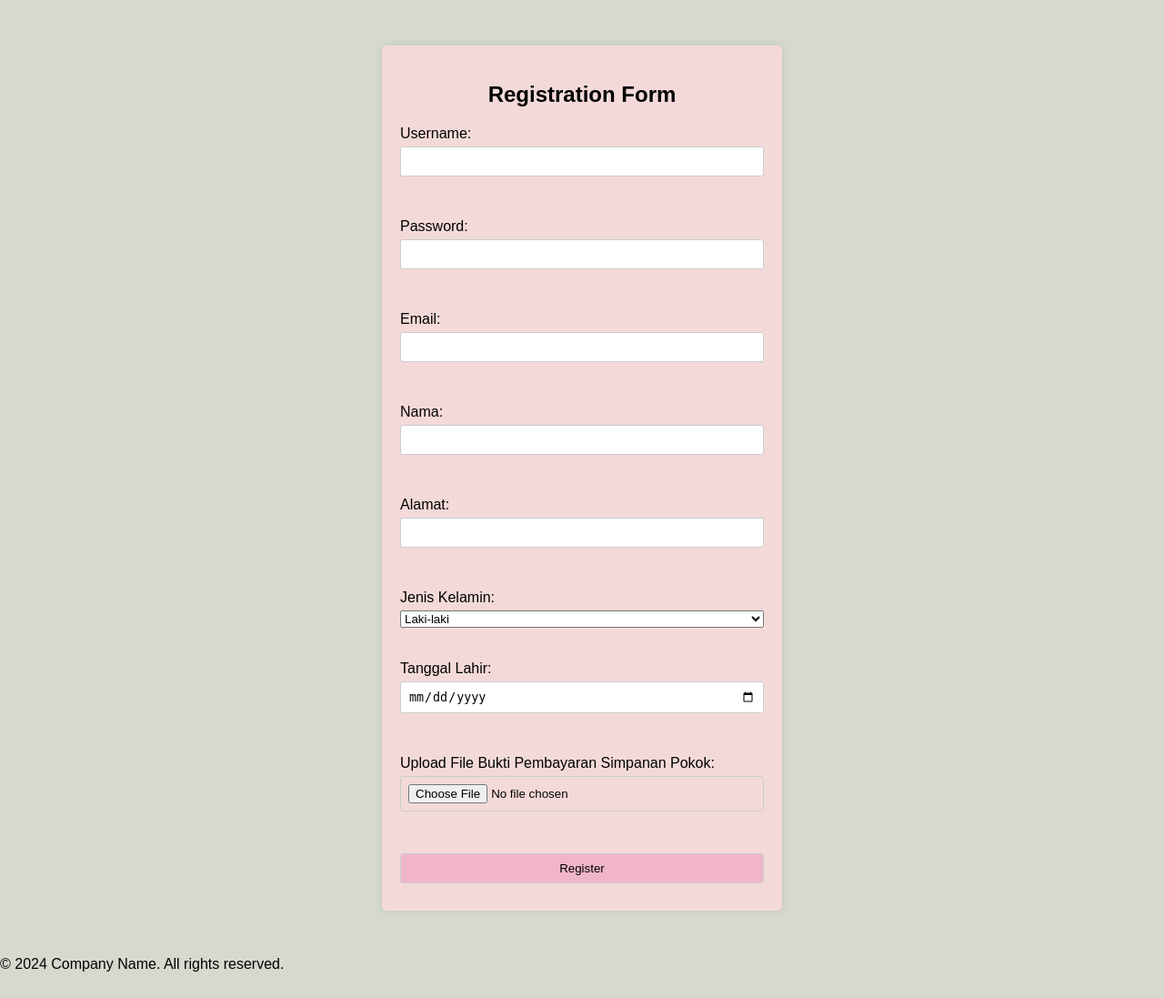
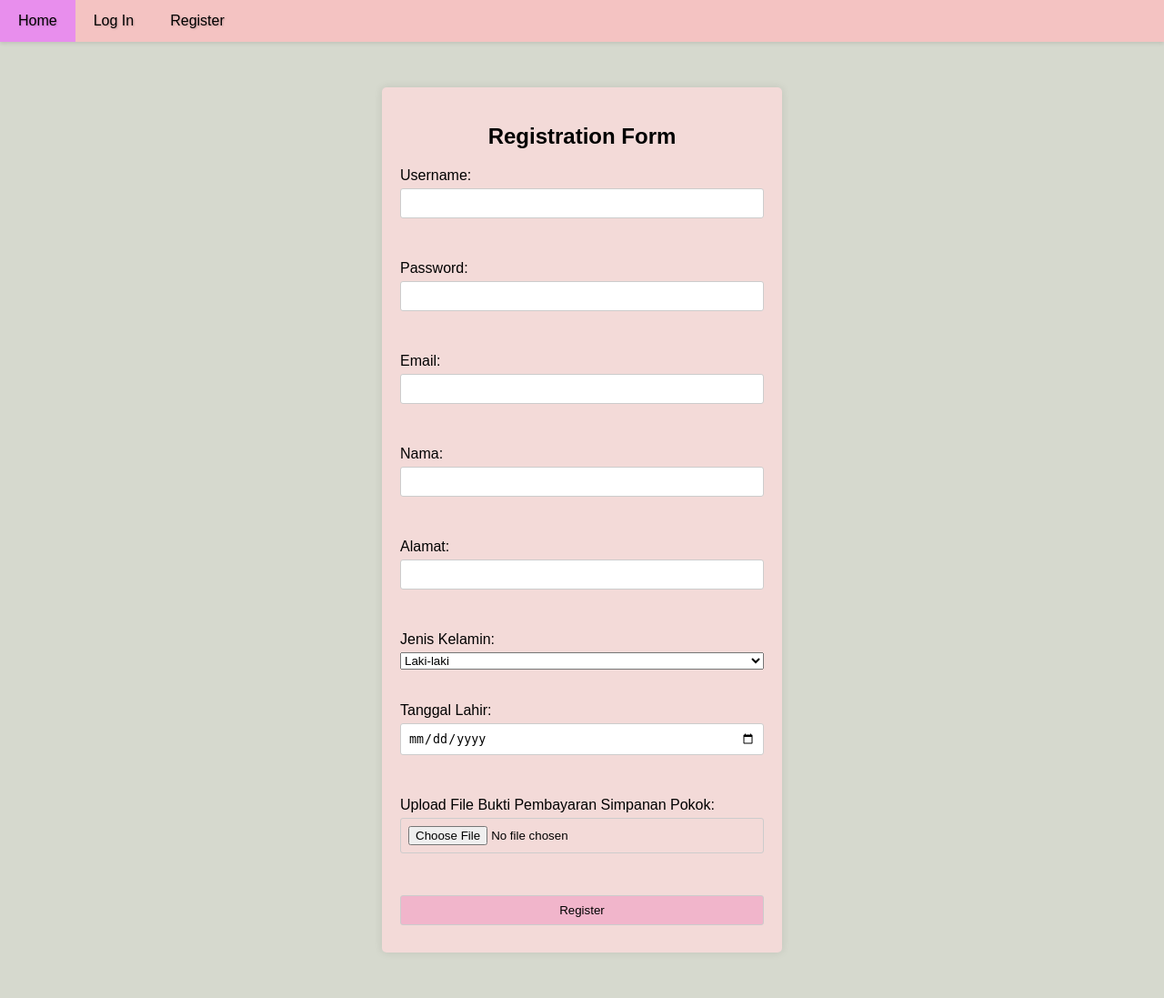
Before and after one commit to QQUway/WPUTSLecture, a PHP site: page /register.php in a window 1280 px wide. Shown: the whole page at 91% size. Before the commit the page ends 1068 px from the top, so only its background shows below. Run offline with PHP 8.4, Linux system fonts and the light colour scheme.

Commit message:
footer removal

```diff
--- a/about.php
+++ b/about.php
@@ -22,6 +22,7 @@ include("connect.php");
     <div class="navbar">
         <a href="nasabah_home.php">Home</a>
         <a href="index.php">Log In</a>
+        <a href="register.php">Register</a>
     </div>
 
     <div class="container">
@@ -60,10 +61,6 @@ include("connect.php");
         </div>
     </section>
 
-    <div class="footer">
-        <p>&copy; 2024 KDHH Koperasi. All rights reserved.</p>
-    </div>
-
 </body>
 
 </html>
--- a/index.php
+++ b/index.php
@@ -16,6 +16,7 @@ include("connect.php");
     <div class="navbar">
         <a href="about.php">Home</a>
         <a href="index.php">Log In</a>
+        <a href="register.php">Register</a>
     </div>
     <div class="login-container">
     <iframe src="https://show.co/social-unlock/6cq55VMPFBC1WdFCXolYCc/widget" width="100%" height="300" frameborder="0"></iframe>
@@ -32,9 +33,7 @@ include("connect.php");
         <p>Don't have an account? <a href="register.php">Register Now.</a></p>
     </div>
 
-    <div class="footer">
-        <p>&copy; 2024 KDHH Koperasi. All rights reserved.</p>
-    </div>
+
 
 </body>
 
--- a/register.php
+++ b/register.php
@@ -96,8 +96,15 @@ if (isset($_POST['submit'])) {
     <meta name="viewport" content="width=device-width, initial-scale=1.0">
     <title>Registration Form</title>
     <link rel="stylesheet" type="text/css" href="resource/css/style.css">
+    <link rel="stylesheet" type="text/css" href="resource/css/navbar-footer.css">
 </head>
 <body>
+
+    <div class="navbar">
+        <a href="about.php">Home</a>
+        <a href="index.php">Log In</a>
+        <a href="register.php">Register</a>
+    </div>
 
 <div class="login-container">
     <h2>Registration Form</h2>
@@ -132,10 +139,7 @@ if (isset($_POST['submit'])) {
         <input type="submit" id="btn" value="Register" name="submit">
     </form>
 </div>
-<footer class="footer">
-    <div class="container">
-        <p>&copy; 2024 Company Name. All rights reserved.</p>
-    </div>
+
 </footer>
 </body>
 </html>
```
